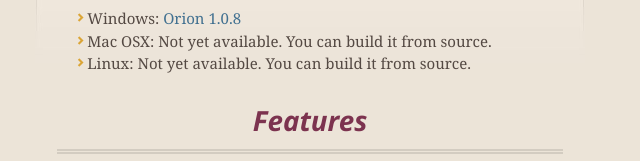
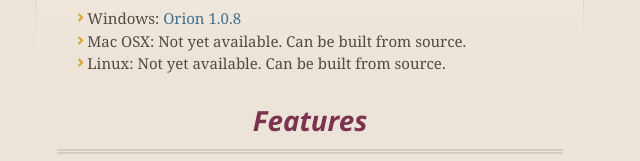
Before and after one commit to alamminsalo/orion, a plain HTML site: page index.html in a window 1280 px wide. Shown: the part 282-443 px from the top of the page, 330-970 px from the left. Drawn offline with nearby package versions, Linux system fonts and the light colour scheme.

Commit message:
Update index.html

```diff
--- a/index.html
+++ b/index.html
@@ -52,8 +52,8 @@
 <ul>
 <li>Windows: <a href="https://github.com/alamminsalo/orion/releases/download/v1.0.8/orion-1.0.8.exe">Orion 1.0.8</a>
 </li>
-<li>Mac OSX: Not yet available. You can build it from source.</li>
-<li>Linux: Not yet available. You can build it from source.</li>
+<li>Mac OSX: Not yet available. Can be built from source.</li>
+<li>Linux: Not yet available. Can be built from source.</li>
 </ul>
 
 <h3>
```
